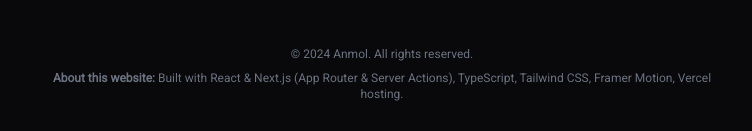
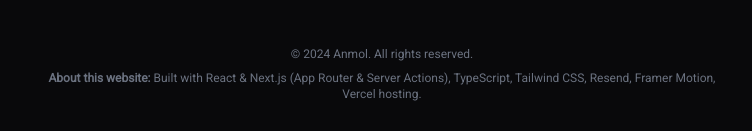
Before and after one commit to AnmolSaini16/anmoldeep.io, a Next.js app: page /blog in a window 1280 px wide. Shown: the part 666-797 px from the top of the page, without its empty margins (258-1010 px from the left). Built offline with nearby package versions, Linux system fonts and the light colour scheme.

Commit message:
Added footer

```diff
--- a/components/Fooer.tsx
+++ b/components/Fooer.tsx
@@ -7,7 +7,7 @@ export default function Footer() {
       <p className="text-xs">
         <span className="font-semibold">About this website:</span> Built with
         React & Next.js (App Router & Server Actions), TypeScript, Tailwind CSS,
-        Framer Motion, Vercel hosting.
+        Resend, Framer Motion, Vercel hosting.
       </p>
     </footer>
   );
```
